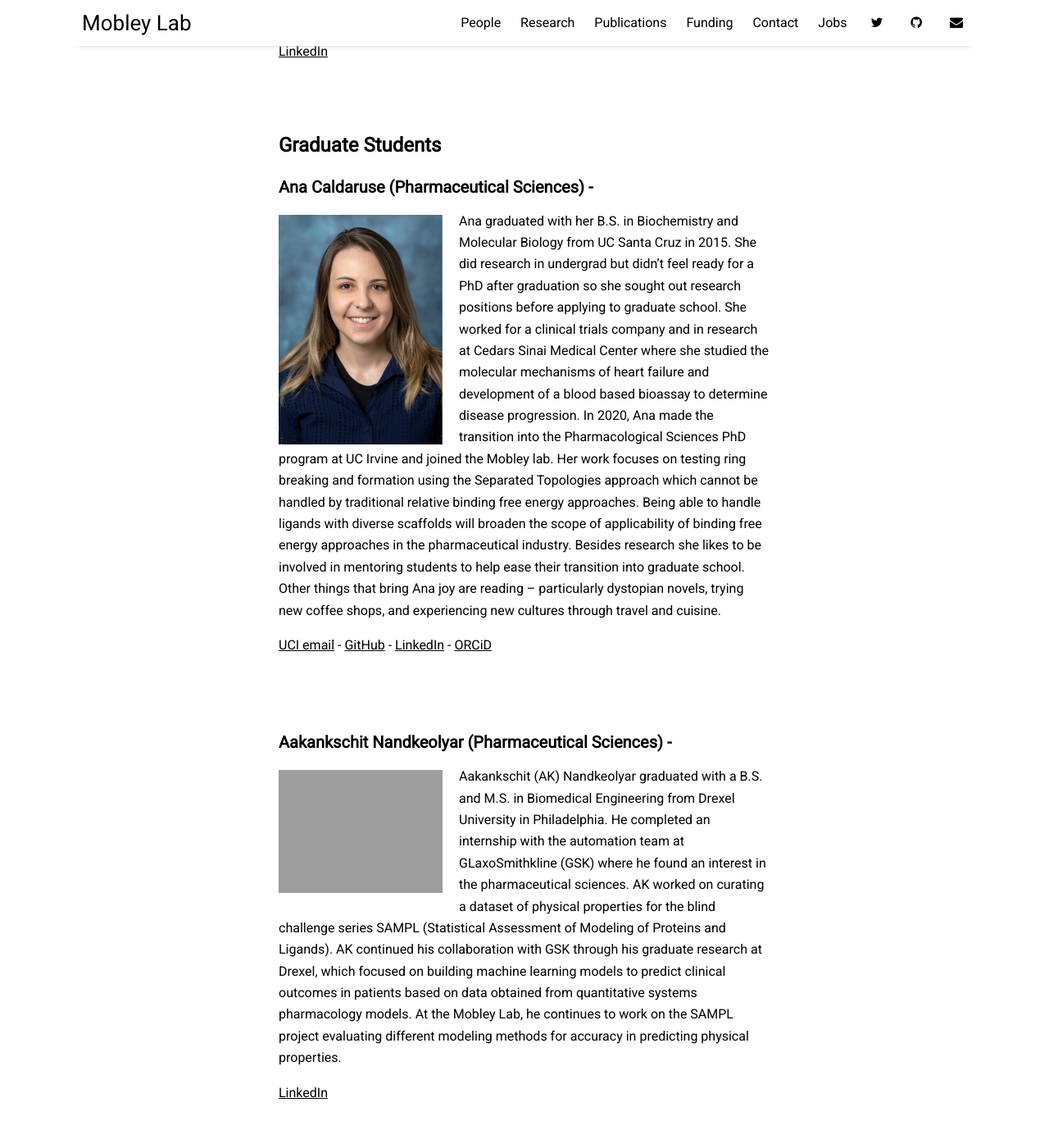
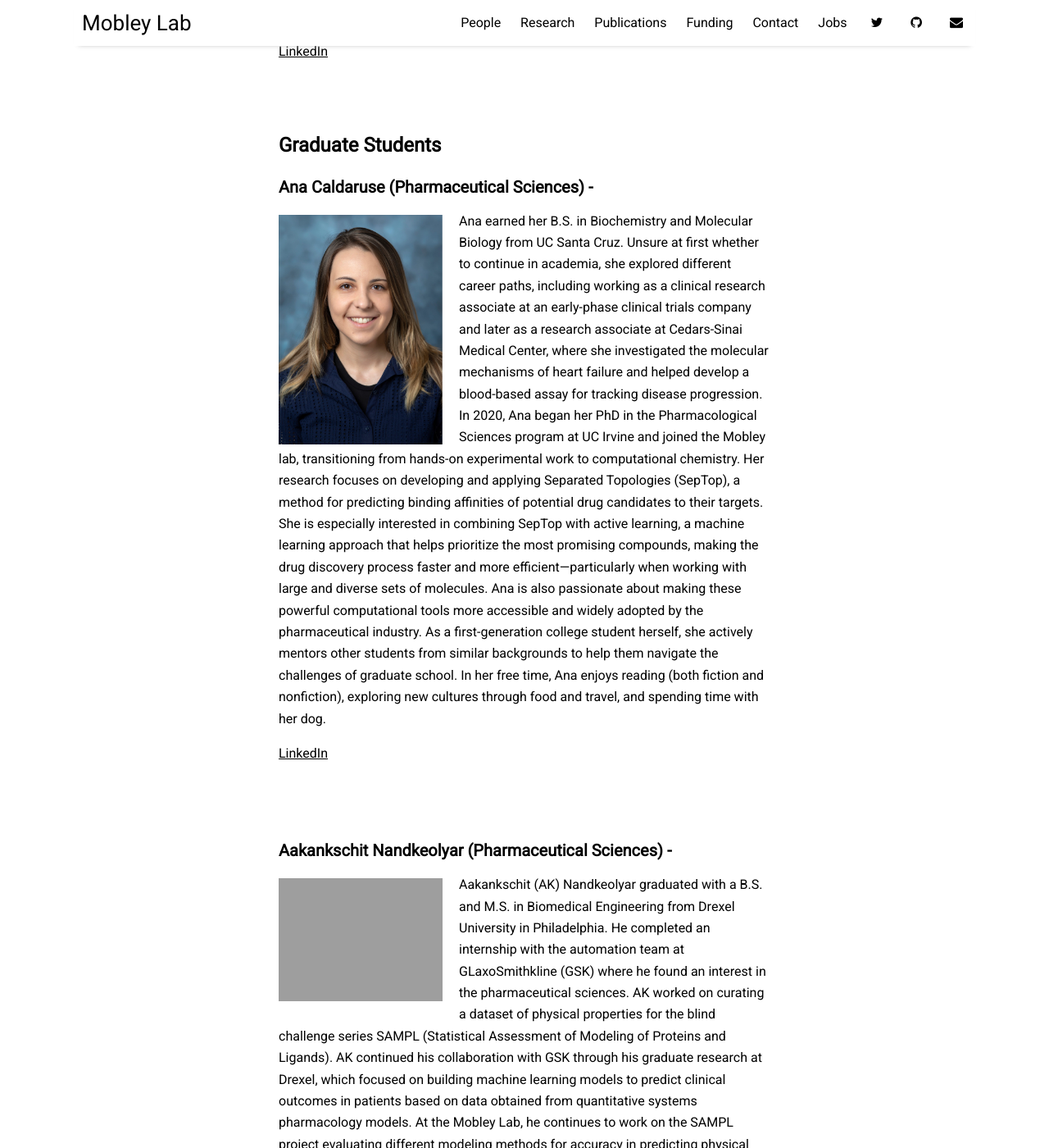
Before and after one commit to MobleyLab/mobleylab.org, a Jekyll site: the page built from pages/people.md, in a window 1280 px wide and 1400 px high, scrolled down 2220 px. Shown: the whole window at 82% size. Built offline with Jekyll 4.4.1, drawn with Linux system fonts in a browser that asks for light colours; nearby versions of some CDN libraries; some of the changed text lies outside the part shown.

Commit message:
Update people.md

```diff
--- a/pages/people.md
+++ b/pages/people.md
@@ -53,9 +53,10 @@ Alžbeta graduated in Chemistry from ETH Zürich in Switzerland, and obtained he
 
 <img src="{{site.baseurl}}/assets/img/acaldaru.png" alt="acaldaru" width="200" style="float:left;padding-right: 20px;padding-bottom: 5px">
 
-Ana graduated with her B.S. in Biochemistry and Molecular Biology from UC Santa Cruz in 2015. She did research in undergrad but didn’t feel ready for a PhD after graduation so she sought out research positions before applying to graduate school. She worked for a clinical trials company and in research at Cedars Sinai Medical Center where she studied the molecular mechanisms of heart failure and development of a blood based bioassay to determine disease progression. In 2020, Ana made the transition into the Pharmacological Sciences PhD program at UC Irvine and joined the Mobley lab. Her work focuses on testing ring breaking and formation using the Separated Topologies approach which cannot be handled by traditional relative binding free energy approaches. Being able to handle ligands with diverse scaffolds will broaden the scope of applicability of binding free energy approaches in the pharmaceutical industry. Besides research she likes to be involved in mentoring students to help ease their transition into graduate school. Other things that bring Ana joy are reading -- particularly dystopian novels, trying new coffee shops, and experiencing new cultures through travel and cuisine.
+Ana earned her B.S. in Biochemistry and Molecular Biology from UC Santa Cruz. Unsure at first whether to continue in academia, she explored different career paths, including working as a clinical research associate at an early-phase clinical trials company and later as a research associate at Cedars-Sinai Medical Center, where she investigated the molecular mechanisms of heart failure and helped develop a blood-based assay for tracking disease progression.
+In 2020, Ana began her PhD in the Pharmacological Sciences program at UC Irvine and joined the Mobley lab, transitioning from hands-on experimental work to computational chemistry. Her research focuses on developing and applying Separated Topologies (SepTop), a method for predicting binding affinities of potential drug candidates to their targets. She is especially interested in combining SepTop with active learning, a machine learning approach that helps prioritize the most promising compounds, making the drug discovery process faster and more efficient—particularly when working with large and diverse sets of molecules. Ana is also passionate about making these powerful computational tools more accessible and widely adopted by the pharmaceutical industry. As a first-generation college student herself, she actively mentors other students from similar backgrounds to help them navigate the challenges of graduate school. In her free time, Ana enjoys reading (both fiction and nonfiction), exploring new cultures through food and travel, and spending time with her dog.
 
-[UCI email](acaldaru@uci.edu) - [GitHub](https://github.com/AnaCaldaruse) - [LinkedIn](https://www.linkedin.com/in/ana-maria-caldaruse-a6253183/) - [ORCiD](https://orcid.org/my-orcid?orcid=0000-0002-8239-5637)
+[LinkedIn](https://www.linkedin.com/in/ana-maria-caldaruse-a6253183/)
 
 <br />
 <br />
@@ -92,19 +93,6 @@ completed an internship at Cadence OpenEye Scientific, where he contributed to e
 molecules. At the Mobley Lab, Steven will focus on improving methods for accurately incorporating buried water molecules into protein-ligand binding affinity calculations.
 
 [LinkedIn](https://www.linkedin.com/in/steven-ayoub-79b30714a/ )
-
-<br />
-<br />
-
-### **Maryam Heydari (Pharmaceutical Sciences)** -
-
-<img src="{{site.baseurl}}/assets/img/mheydari.jpg" alt="mheydari" width="200" style="float:left;padding-right: 20px;padding-bottom: 5px">
-
-Maryam Heydari earned a B.Sc. in Chemistry and then an M.Sc. in Medicinal Chemistry from Ahvaz Jundishapur University of Medical Sciences. During and after her master’s, she
-gained research experience in computational drug design, drug delivery, and medical analysis methods. Her passion for computational research led her to join the Mobley Lab in
-2024, where she now focuses on solvation free energy calculation methods, and making computational approaches for solvation predictions more reliable and precise.
-
-[LinkedIn](https://www.linkedin.com/in/maryam-heydari-506419186/ )
 
 <br />
 <br />
```
